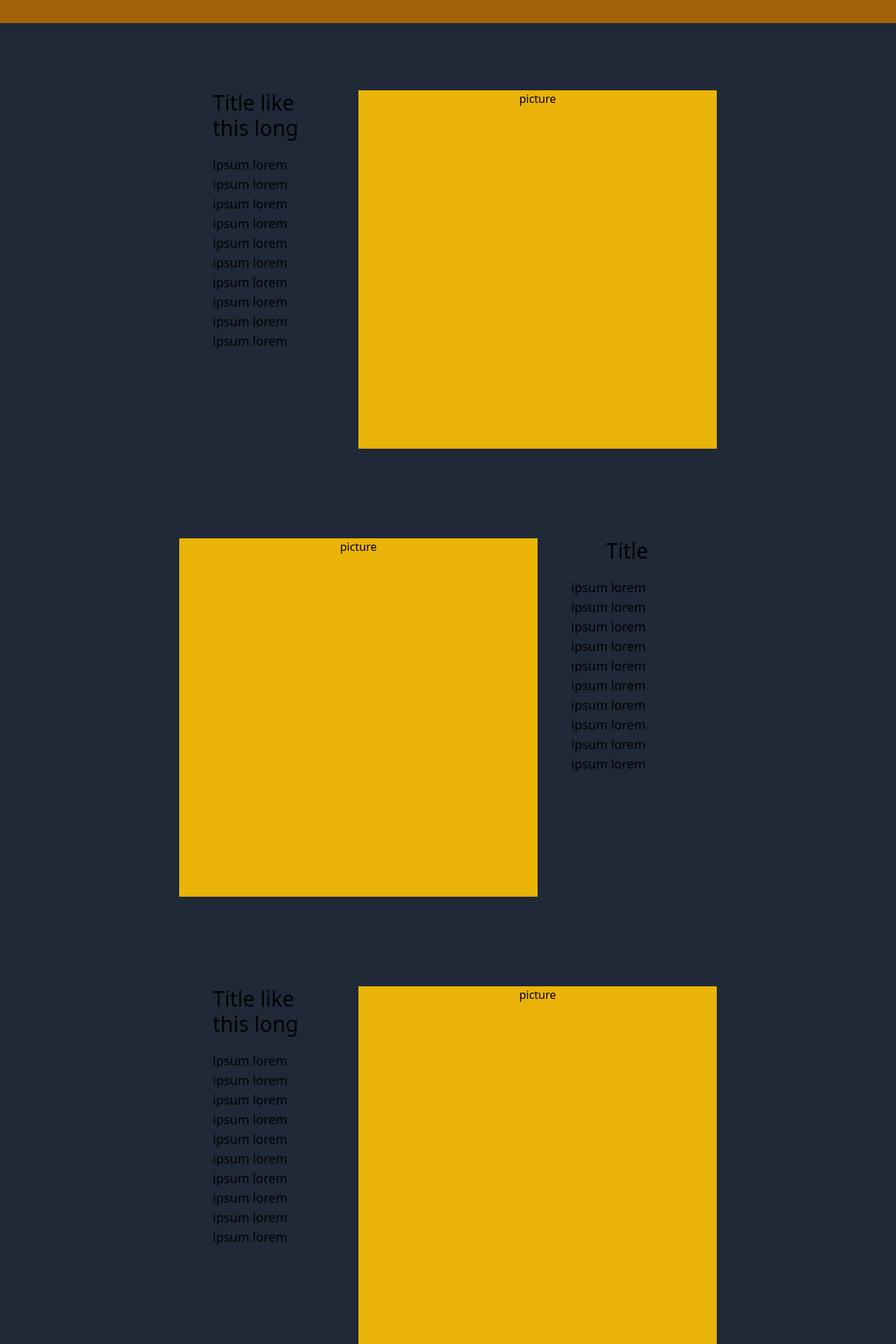
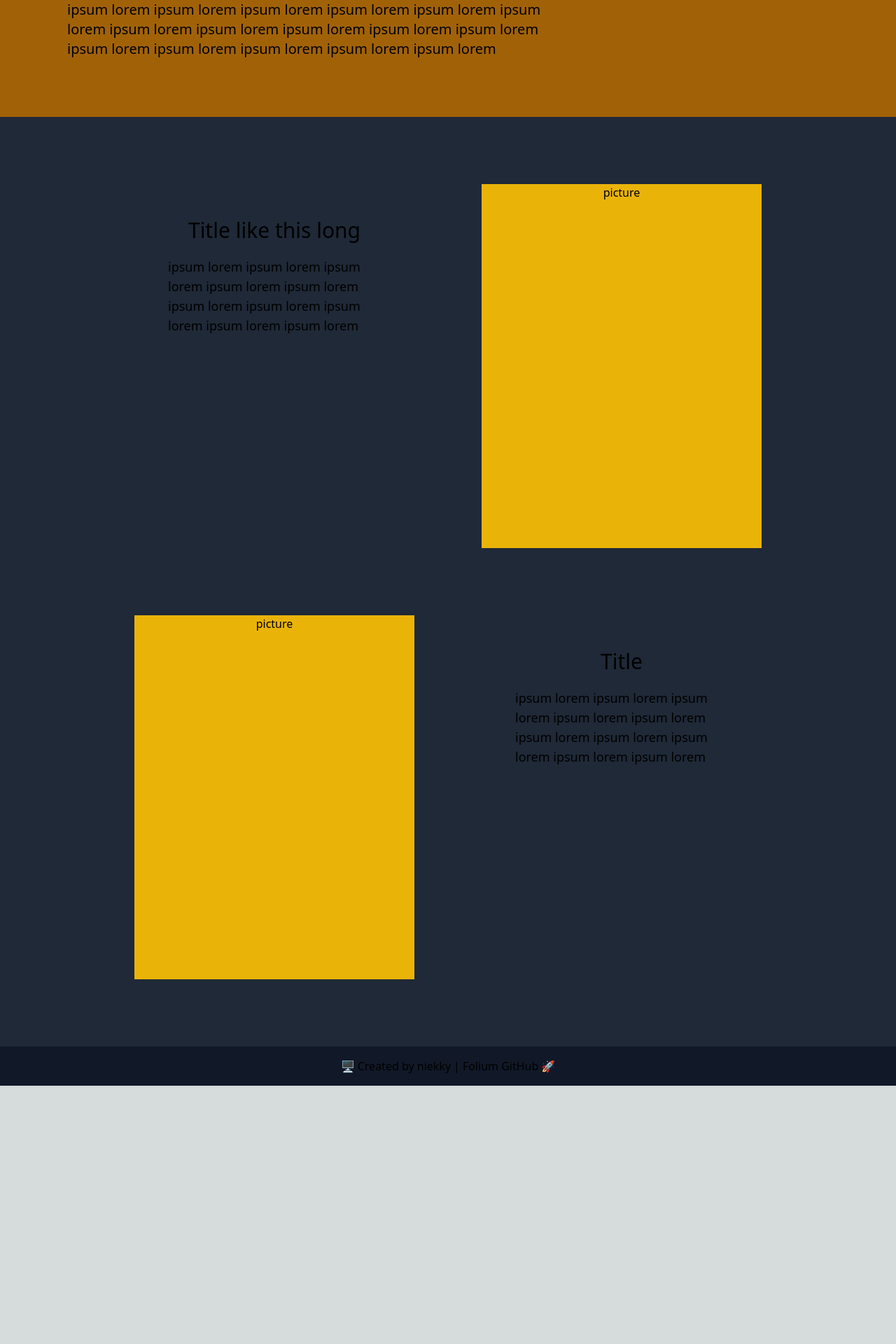
Before and after one commit to niekky/Folium, a Next.js app: page /application in a window 1280 px wide. Shown: the part 500-2420 px from the top of the page at 70% size. After the commit the page ends 2051 px from the top, so only its background shows below. Built offline with nearby package versions, Linux system fonts and the light colour scheme.

Commit message:
Change layout

```diff
--- a/src/pages/application/index.tsx
+++ b/src/pages/application/index.tsx
@@ -8,7 +8,7 @@ export default function Home() {
   return (
     <div className='Parent'>
       <div className='flex-col w-full h-screen bg-gray-600'>
-        <div className='flex-col w-full h-1/3 bg-yellow-500' id='intro_background'>
+        <div className='flex-col w-full h-2/4 bg-yellow-500' id='intro_background'>
           <nav id="top_bar">
             <div className='justify-between px-20 py-6 hidden w-full md:block md:w-auto'>
               <ul className="flex justify-end font-normal text-2xl flex flex-col md:flex-row md:space-x-12">
@@ -24,7 +24,7 @@ export default function Home() {
               </ul>
             </div>
           </nav>
-          <p className='flex px-24 font-medium text-6xl py-16'>Software Application</p>
+          <p className='flex px-24 font-normal text-6xl py-16'>Software Application</p>
         </div>
 
         <div className='flex-col w-full h-1/3 bg-yellow-700 px-24 py-12 space-y-4' id='detail'>
@@ -65,30 +65,23 @@ export default function Home() {
 
         </div> */}
 
-        <div className='grid grid-cols-3 w-full bg-gray-800 px-64 py-24 gap-y-32'>
-          <div className='flex-col w-full space-y-5 px-12'>
+        <div className='grid grid-cols-2 w-full bg-gray-800 px-48 py-24 gap-y-24 gap-x-24'>
+          <div className='flex-col w-full col-span-1 space-y-5 p-12 '>
             <p className='flex font-normal text-3xl justify-center'>Title like this long</p>
             <p className='flex font-thin text-lg'>ipsum lorem ipsum lorem ipsum lorem ipsum lorem ipsum lorem ipsum lorem ipsum lorem ipsum lorem ipsum lorem ipsum lorem</p>
           </div>
-          <div className='flex-col w-full h-[512px] col-span-2 bg-yellow-500'>
+          <div className='flex-col w-full h-[520px] col-span-1 bg-yellow-500'>
             <p className='flex justify-center'>picture</p>
           </div>
 
-          <div className='flex-col w-full h-[512px] col-span-2 bg-yellow-500'>
+          <div className='flex-col w-full h-[520px] col-span-1 bg-yellow-500'>
             <p className='flex justify-center'>picture</p>
           </div>
-          <div className='flex-col w-full space-y-5 px-12'>
+          <div className='flex-col w-full col-span-1 space-y-5 p-12'>
             <p className='flex font-normal text-3xl justify-center'>Title</p>
             <p className='flex font-thin text-lg'>ipsum lorem ipsum lorem ipsum lorem ipsum lorem ipsum lorem ipsum lorem ipsum lorem ipsum lorem ipsum lorem ipsum lorem</p>
           </div>
 
-          <div className='flex-col w-full space-y-5 px-12'>
-            <p className='flex font-normal text-3xl justify-center'>Title like this long</p>
-            <p className='flex font-thin text-lg'>ipsum lorem ipsum lorem ipsum lorem ipsum lorem ipsum lorem ipsum lorem ipsum lorem ipsum lorem ipsum lorem ipsum lorem</p>
-          </div>
-          <div className='flex-col w-full h-[512px] col-span-2 bg-yellow-500'>
-            <p className='flex justify-center'>picture</p>
-          </div>
 
         </div>
 
```
